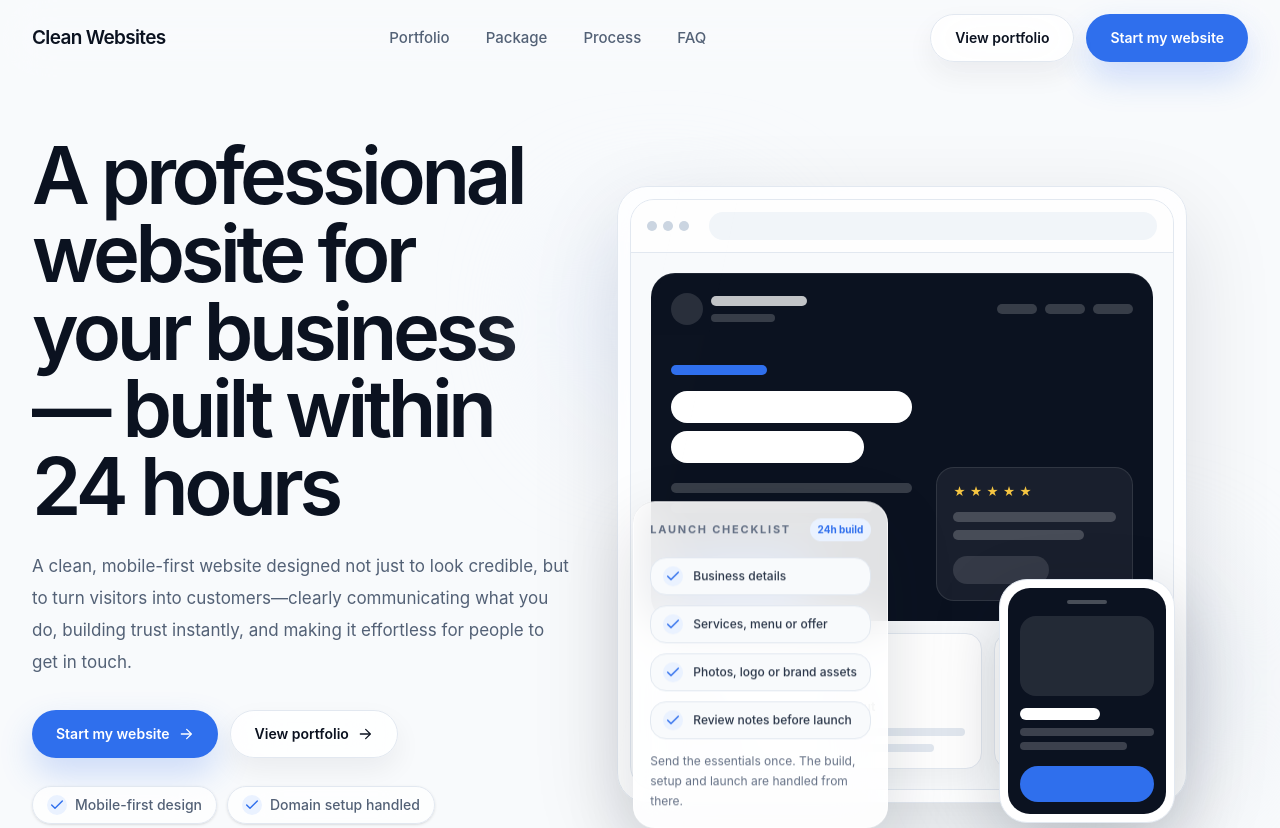
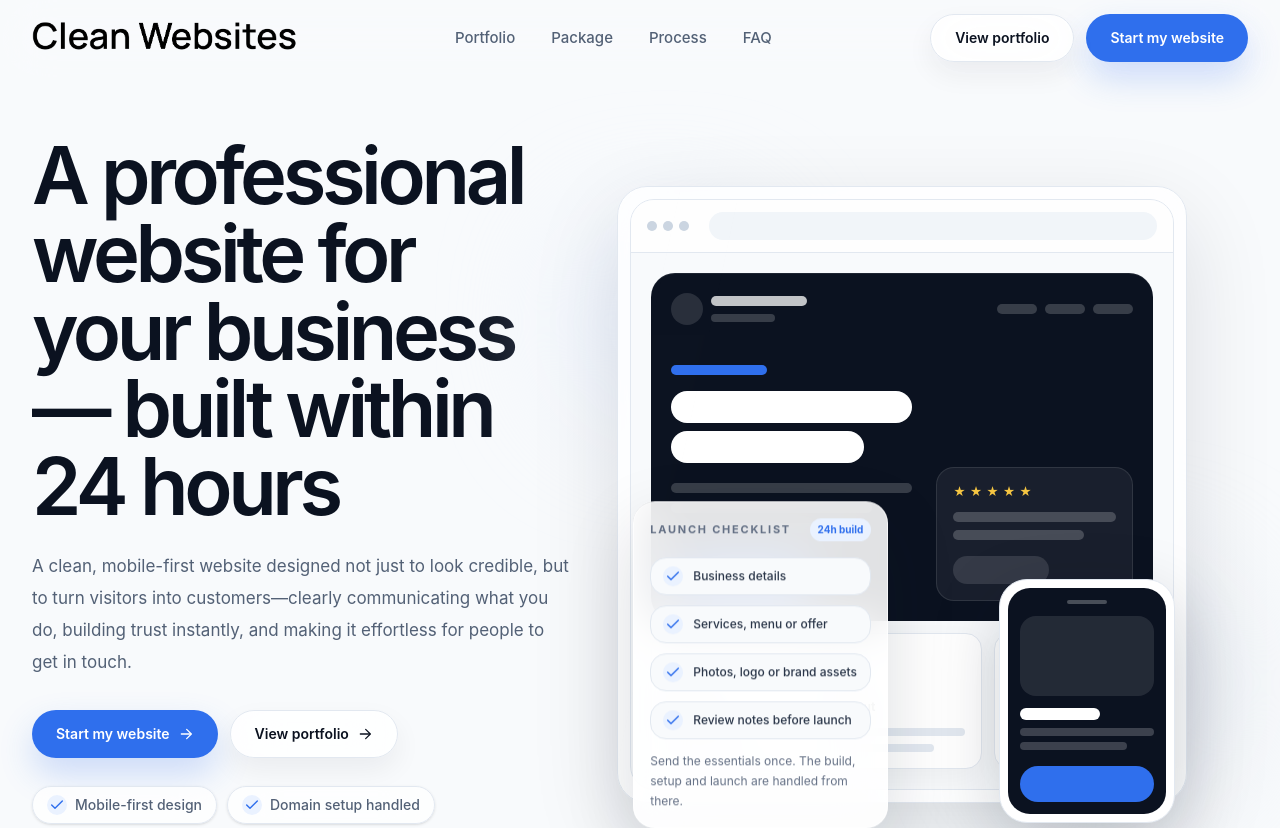
Before and after one commit to cleanwebsitesuk/cleanwebsites, a Next.js app: page / in a window 1280 px wide. Shown: the top 828 px of the page. Built offline with nearby package versions, Linux system fonts and the light colour scheme.

Commit message:
Update page.tsx

```diff
--- a/app/page.tsx
+++ b/app/page.tsx
@@ -375,11 +375,18 @@ function DesktopNav() {
 function BrandMark() {
   return (
     <Link
-      href="/"
-      className="text-[18px] font-semibold tracking-[-0.035em] text-[#0B1220] sm:text-[19px]"
-      aria-label="Clean Websites home"
-    >
-      Clean Websites
+  href="#top"
+  aria-label="Clean Websites home"
+  className="inline-flex items-center"
+>
+      <Image
+        src="/logo.png"
+        alt="Clean Websites"
+        width={160}
+        height={40}
+        priority
+        className="h-10 w-auto"
+      />
     </Link>
   );
 }
@@ -1233,10 +1240,13 @@ export default function HomePage() {
     return () => window.removeEventListener("scroll", onScroll);
   }, []);
 
-  return (
-    <div className="min-h-screen scroll-smooth bg-[#F8FAFC] pb-24 font-[Manrope,DM_Sans,Inter,system-ui,sans-serif] text-[#0B1220] antialiased selection:bg-[#DCEAFF] selection:text-[#0B1220] md:pb-0">
-      <HeroHeader scrolled={scrolled} />
-      <HeroSection reduceMotion={reduceMotion} />
+return (
+  <div
+    id="top"
+    className="min-h-screen scroll-smooth bg-[#F8FAFC] pb-24 font-[Manrope,DM_Sans,Inter,system-ui,sans-serif] text-[#0B1220] antialiased selection:bg-[#DCEAFF] selection:text-[#0B1220] md:pb-0"
+  >
+    <HeroHeader scrolled={scrolled} />
+    <HeroSection reduceMotion={reduceMotion} />
 
       <main className="relative overflow-hidden">
         <StatsStrip />
```
